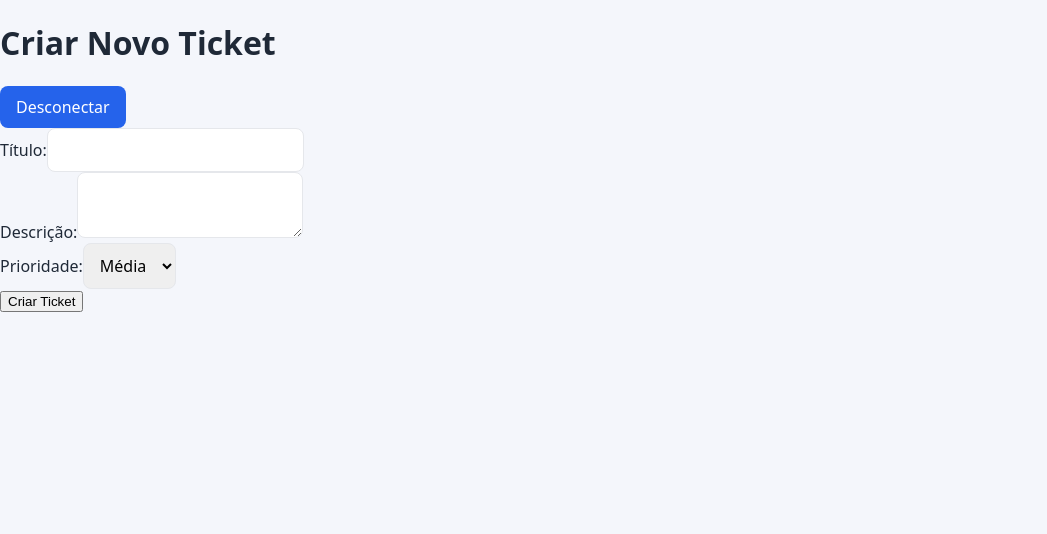
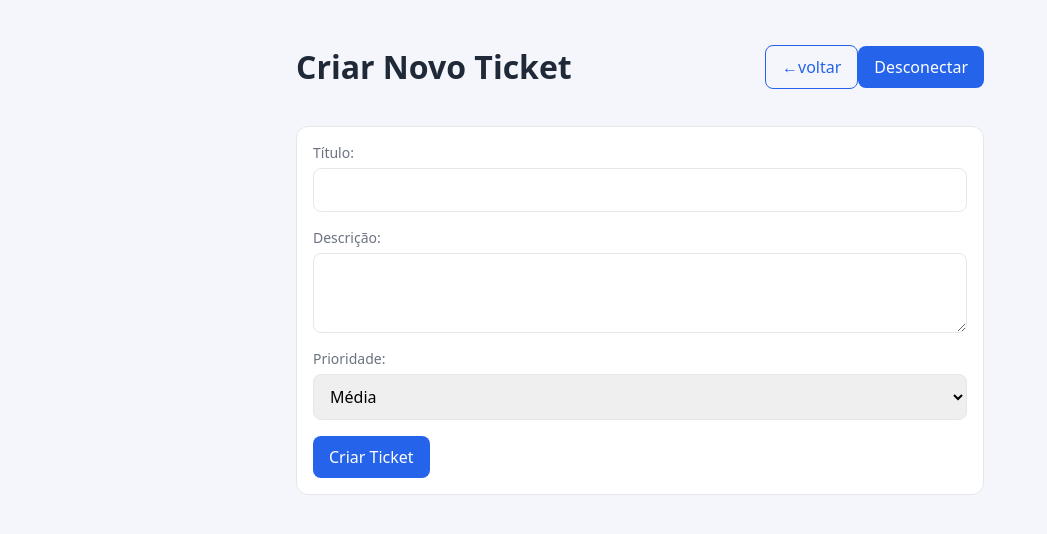
Before and after one commit to PietroGo/helpdesk-frontend, a React (Vite) app: page /tickets/new in a window 1280 px wide. Shown: the top 534 px of the page, without its empty margins (0-1047 px from the left). Built offline with nearby package versions, Linux system fonts and the light colour scheme; sample sign-in values are in the browser's storage.

Commit message:
estilizacao do TicketDetail e Ticketlist junto a um novo botao de retorno nas paginas + traducao de status e prioridade do banco de dados

```diff
--- a/src/index.css
+++ b/src/index.css
@@ -134,3 +134,47 @@ a.btn {
   text-decoration: none;  /* tira o sublinado do link */
   display: inline-block;  /*permite aplicar padding como num botão */
 }
+
+/* Espaço entre os blocos da tela de detalhe */
+
+.section {
+  margin-top: 24px;
+}
+
+/* Lista de comentários sem bolinhas, um cartão pequeno por comentário */
+
+.comment-list {
+  list-style: none;
+  padding: 0;
+  margin: 12px 0 0;
+  display: flex;
+  flex-direction: column;
+  gap: 8px;
+}
+
+.coment {
+  background: var(--color-bg);  /* fundo levemente cinza, para destacar dentro do cartão */
+  border-radius: 8px;
+  padding: 10px 12px;
+}
+
+/* Faz a textarea ocupar a largura toda e impede de esticar para os lados */
+
+textarea{
+  width: 100%;
+  min-height: 80px;
+  resize: vertical;
+}
+
+/* Botão "secundário": só a borda azul, sem preenchimento
+   usado em ações que não são a principal da tela, como voltar */
+
+.btn-secondary {
+  background: transparent;
+  color: var(--color-primary);
+  border: 1px solid var(--color-primary);
+}
+
+.btn-secondary:hover {
+  background: var(--color-bg);
+}
--- a/src/pages/NewTicket.jsx
+++ b/src/pages/NewTicket.jsx
@@ -2,7 +2,7 @@
 import { useState } from 'react';
 
 // useNavigate : permite redirecionar o usuário para outra página após a criação do ticket
-import { useNavigate } from 'react-router-dom';
+import { useNavigate, Link } from 'react-router-dom';
 import { createTicket } from '../services/ticketService';
 import LogoutButton from '../components/LogoutButton';
 
@@ -30,31 +30,41 @@ async function handleSubmit(event) {
 }
 
 return (
-    <div>
+    <div className='container'>
+        <div className='page-header'>
         <h1>Criar Novo Ticket</h1>
-        <LogoutButton />
+        <div className='actions'>
+            <Link className='btn btn-secondary' to="/tickets"> ←voltar </Link>
+            <LogoutButton />
+             </div>
+        </div>
+
+        <div className='card'>
         <form onSubmit={handleSubmit}>
-            <div>
-                <label>Título:</label>
+            <div className='field'>
+                <label htmlFor='Titulo'>Título:</label>
                 <input
+                    id='titulo'
                     type="text"
                     value={title}
                     onChange={(e) => setTitle(e.target.value)}
                     required // o navegador impede o envio do formulário se o campo estiver vazio
                 />
             </div>
-            <div>
-                <label>Descrição:</label>
+            <div className='field'>
+                <label htmlFor='descrição'>Descrição:</label>
                 <textarea
+                    id='descricao'
                     value={description}
                     onChange={(e) => setDescription(e.target.value)}
                     required
                 />
             </div>
-            <div>
-                <label>Prioridade:</label>
+            <div className='field'>
+                <label htmlFor='Prioridade'>Prioridade:</label>
                 {/* Os valores precisam ser exatamente os do enum Priority do backend */}
                 <select
+                    id='prioridade'
                     value={priority}
                     onChange={(e) => setPriority(e.target.value)}
                 >
@@ -63,9 +73,10 @@ return (
                     <option value="ALTA">Alta</option>
                 </select>
             </div>
-            {error && <p style={{ color: 'red' }}>{error}</p>}
-            <button type="submit">Criar Ticket</button>
+            {error && <p className= "error">{error} </p>}
+            <button type="submit" className='btn'>Criar Ticket</button>
         </form>
+    </div>
     </div>
  )
 }
--- a/src/pages/TicketDetail.jsx
+++ b/src/pages/TicketDetail.jsx
@@ -2,10 +2,11 @@
 // useEffect: roda código quando o componente é exibido
 import { useState, useEffect } from "react";
 // useParams: pega parâmetros da URL
-import { useParams } from "react-router-dom";
+import { useParams, Link } from "react-router-dom";
 import { getTicketById, addComment, updateTicketStatus } from "../services/ticketService";
 import LogoutButton from "../components/LogoutButton";
 import { getUserRole } from "../services/authService";
+import { statusLabels, priorityLabels } from "../utils/labels";
 
 function TicketDetail() {
   // Pega o parâmetro "id" da URL
@@ -77,48 +78,65 @@ function TicketDetail() {
   if (!ticket) { return <p>Ticket não encontrado.</p> } // proteção extra
 
   return (
-    <div>
+    <div className="container">
+    <div className="page-header">
       <h1>Detalhes do Ticket</h1>
-      <p><strong>Status:</strong> {ticket.status}</p>
+      <div className="actions">
+        <Link className="btn btn-secondary" to="/tickets"> ←voltar</Link>
+        <LogoutButton />
+      </div>
+    </div>
+
+    <div className="card">
+      <h2>{ticket.title}</h2>
+      <p>
+        <span className="badge">{statusLabels[ticket.status]}</span>{' '}
+        <span className="badge">{priorityLabels[ticket.priority]}</span>
+      </p>
+
+      <p>{ticket.description}</p>
 
       {isAdmin && (
-        <div>
-          <label>Alterar status:</label>
+        <div className="field">
+          <label htmlFor="Alterar Status" >Alterar status:</label>
           {/* value={ticket.status}: o seletor sempre mostra o status atual do ticket
               onChange: dispara a função handleStatusChange quando o usuário muda o valor do seletor */}
 
-          <select value={ticket.status} onChange={handleStatusChange}>
-            {/* Os valores do seletor são os mesmos que a API espera ('ABERTO', 'EM_PROGRESSO', 'FECHADO') */}
+          <select id="Alterar status" value={ticket.status} onChange={handleStatusChange}>
+            {/* Os valores do seletor são os mesmos que a API espera ('ABERTO', 'EM_ANDAMENTO', 'FECHADO') */}
             <option value="ABERTO">Aberto</option>
             <option value="EM_ANDAMENTO">Em Andamento</option>
             <option value="RESOLVIDO">Resolvido</option>
             <option value="FECHADO">Fechado</option>
           </select>
-          {statusError && <p style={{ color: 'red' }}>{statusError}</p>}
+          {statusError && <p className="error">{statusError}</p>}
         </div>
       )}
+      </div>
+      <div className="card section">
+      <h2>Comentários</h2>
+      {ticket.comments.length === 0 && <p>Nenhum comentário ainda.</p>}
 
-      <p><strong>Descrição:</strong> {ticket.description}</p>
-      <p><strong>Prioridade:</strong> {ticket.priority}</p>
-      <LogoutButton />
-
-      <h2>Comentários</h2>
-      <ul>
+      <ul className="comment-list">
         {ticket.comments.map((comment) => (
-          <li key={comment.id}>{comment.message}</li>
+          <li className="comment" key={comment.id}>{comment.message}</li>
         ))}
       </ul>
 
-      <h3>Adicionar Comentário</h3>
-      <form onSubmit={handleAddComment}>
+      <form className="section" onSubmit={handleAddComment}>
+        <div className="field">
+          <label htmlFor="comentario">Novo comentário:</label>
         <textarea
+          id="comentario"
           value={message}
           onChange={(e) => setMessage(e.target.value)}
           placeholder="Digite seu comentário..."
         />
-        <button type="submit">Adicionar Comentário</button>
+      </div>
+        <button type="submit" className="btn">Adicionar Comentário</button>
       </form>
     </div>
+  </div>
   )
 }
 
--- a/src/pages/TicketList.jsx
+++ b/src/pages/TicketList.jsx
@@ -2,6 +2,7 @@ import { useState, useEffect } from 'react'
 import { getTickets } from '../services/ticketService'
 import { Link } from 'react-router-dom'
 import LogoutButton from '../components/LogoutButton'
+import { statusLabels, priorityLabels } from '../utils/labels'
 
 function TicketList() {
      // Estado para armazenar os tickets vindo da API
@@ -56,9 +57,9 @@ function TicketList() {
                             <strong>{ticket.title}</strong>
                             {''}
                             {/* badge: etiqueta arredonada pequena */}
-                            <span className='badge' >{ticket.status}</span>
+                            <span className='badge' >{statusLabels[ticket.status]}</span>
                             {''}
-                            <span className='badge' >{ticket.priority}</span>
+                            <span className='badge' >{priorityLabels[ticket.priority]}</span>
                         </Link>
                     </li>
                 ))}
--- /dev/null
+++ b/src/utils/labels.js
@@ -0,0 +1,13 @@
+// Dicionário: a chave é o valor que vem do banco, o texto é o que aparece na tela
+export const statusLabels = {
+  ABERTO: 'Aberto',
+  EM_ANDAMENTO: 'Em andamento',
+  RESOLVIDO: 'Resolvido',
+  FECHADO: 'Fechado'
+}
+
+export const priorityLabels = {
+  BAIXA: 'Baixa',
+  MEDIA: 'Média',
+  ALTA: 'Alta'
+}
```
